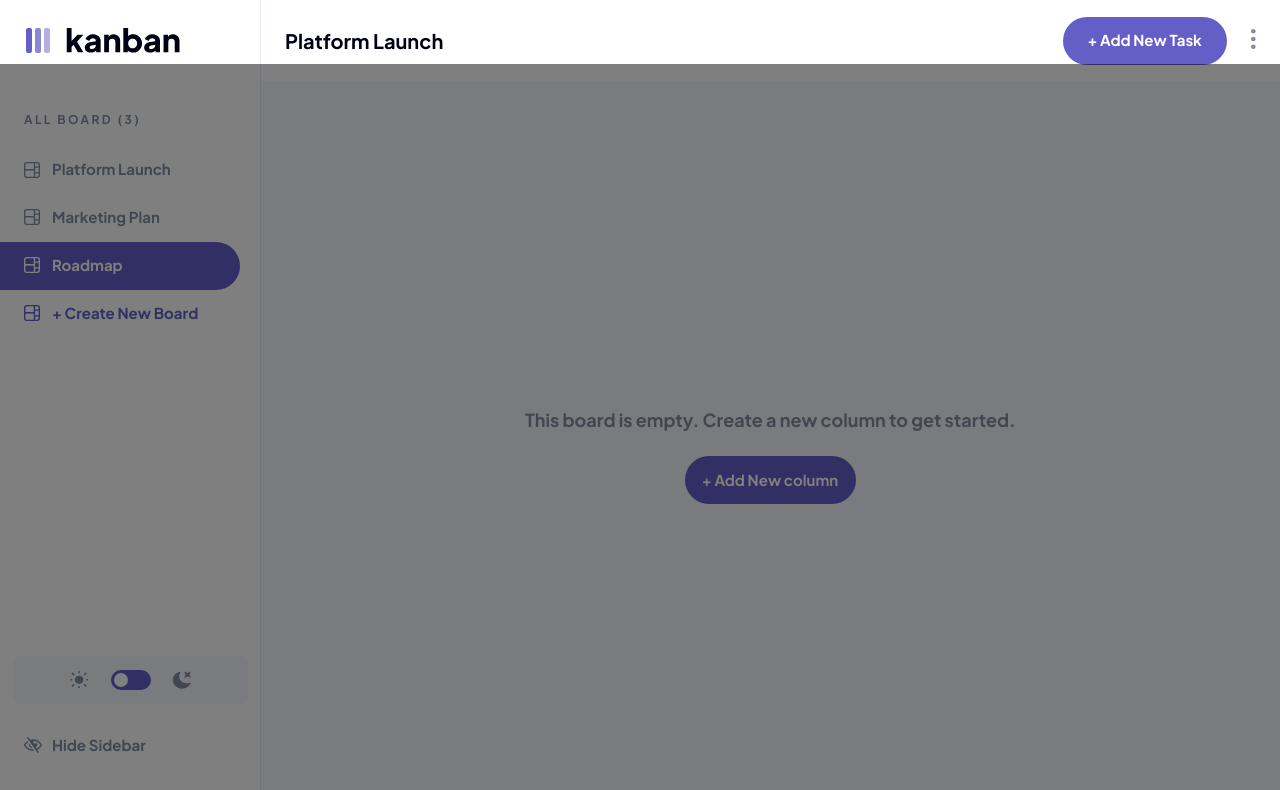
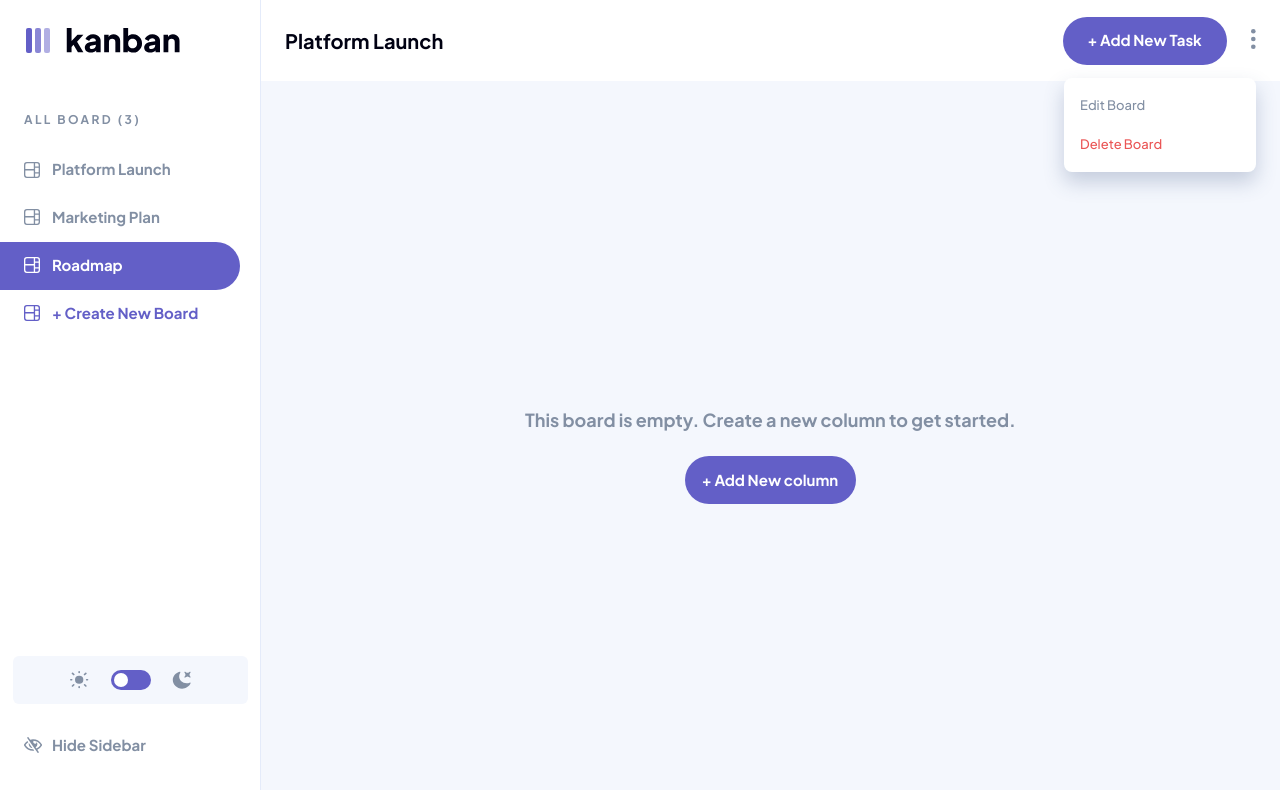
Before and after one commit to wallas938/v-kanban-task-management-app, a Vue app: page / in a window 1280 px wide. Shown: the top 790 px of the page. Built offline with nearby package versions, Linux system fonts and the light colour scheme.

Commit message:
header modal for editing and deleting action is finished

```diff
--- a/src/App.vue
+++ b/src/App.vue
@@ -303,7 +303,7 @@ const cols = ref([
 ]);
 
 const showSidebar = ref(true);
-const showModal = ref(true);
+const showModal = ref(false);
 const boards = ref([]);
 
 function onHideSidebar() {
--- a/src/components/layout/KTMHeader.vue
+++ b/src/components/layout/KTMHeader.vue
@@ -62,6 +62,12 @@
           </g>
         </svg>
       </button>
+      <Transition>
+        <div class="board-action__modal">
+          <p>Edit Board</p>
+          <p>Delete Board</p>
+        </div>
+      </Transition>
     </div>
   </header>
 </template>
@@ -145,6 +151,35 @@ function showMobileBoardNav() {
     display: flex;
     justify-content: center;
     align-items: center;
+    position: relative;
+
+    &__modal {
+      position: absolute;
+      z-index: 998;
+      border-radius: 8px;
+      top: f.toRem(37, 12);
+      right: 0;
+      width: f.toRem(162, 12);
+      height: f.toRem(94, 12);
+      padding: f.toRem(16, 12);
+      box-shadow: 0px 10px 20px rgba(54, 78, 126, 0.25);
+      border-radius: 8px;
+    }
+
+    &__modal > p {
+      @include t.bodyLarge;
+      cursor: pointer;
+    }
+
+    &__modal > p:first-child {
+      margin-bottom: f.toRem(16, 12);
+      color: c.$MediumGrey;
+    }
+
+    &__modal > p:last-child {
+      color: c.$Red;
+    }
+
     button {
       background-color: transparent;
     }
@@ -176,6 +211,15 @@ function showMobileBoardNav() {
       color: c.$White;
     }
   }
+  .board-action {
+    &__modal {
+      background-color: c.$White;
+    }
+
+    button {
+      background-color: transparent;
+    }
+  }
 }
 .ktm-header--dark-mode {
   background-color: c.$DarkGrey;
@@ -190,6 +234,16 @@ function showMobileBoardNav() {
   .board-name {
     h1 {
       color: c.$White;
+    }
+  }
+
+  .board-action {
+    &__modal {
+      background-color: c.$VeryDarkGrey;
+    }
+
+    button {
+      background-color: transparent;
     }
   }
 
@@ -252,6 +306,13 @@ function showMobileBoardNav() {
       display: flex;
       justify-content: center;
       align-items: center;
+
+      &__modal {
+        width: f.toRem(192, 12);
+        top: f.toRem(78, 12);
+        bottom: f.toRem(0, 12);
+        right: f.toRem(24, 12);
+      }
       button {
         background-color: transparent;
       }
@@ -286,6 +347,10 @@ function showMobileBoardNav() {
     }
     .board-action {
       grid-area: board-action;
+
+      &__modal {
+        top: f.toRem(90, 12);
+      }
     }
   }
 }
--- a/src/components/layout/KTMModal.vue
+++ b/src/components/layout/KTMModal.vue
@@ -1,15 +1,15 @@
 <template>
   <!-- Ajouter ce qu'il faut pour l'animation -->
   <Transition name="modal">
-    <div v-if="show" class="modal modal--for-mobile">
-      <div class="modal__backdrop backdrop--for-mobile"></div>
-      <div class="modal__content content--for-mobile" :class="themeMode">
+    <div v-if="show" class="modal">
+      <div class="modal__backdrop"></div>
+      <div class="modal__content" :class="themeMode">
         <!-- <ktm-task-detail></ktm-task-detail> -->
         <!-- <ktm-task-form></ktm-task-form> -->
         <!-- <ktm-board-form></ktm-board-form> -->
         <!-- <ktm-delete-board-prompt></ktm-delete-board-prompt> -->
         <!-- <ktm-delete-task-prompt></ktm-delete-task-prompt> -->
-        <ktm-mobile-board-nav></ktm-mobile-board-nav>
+        <!-- <ktm-mobile-board-nav></ktm-mobile-board-nav> -->
       </div>
     </div>
   </Transition>
```
